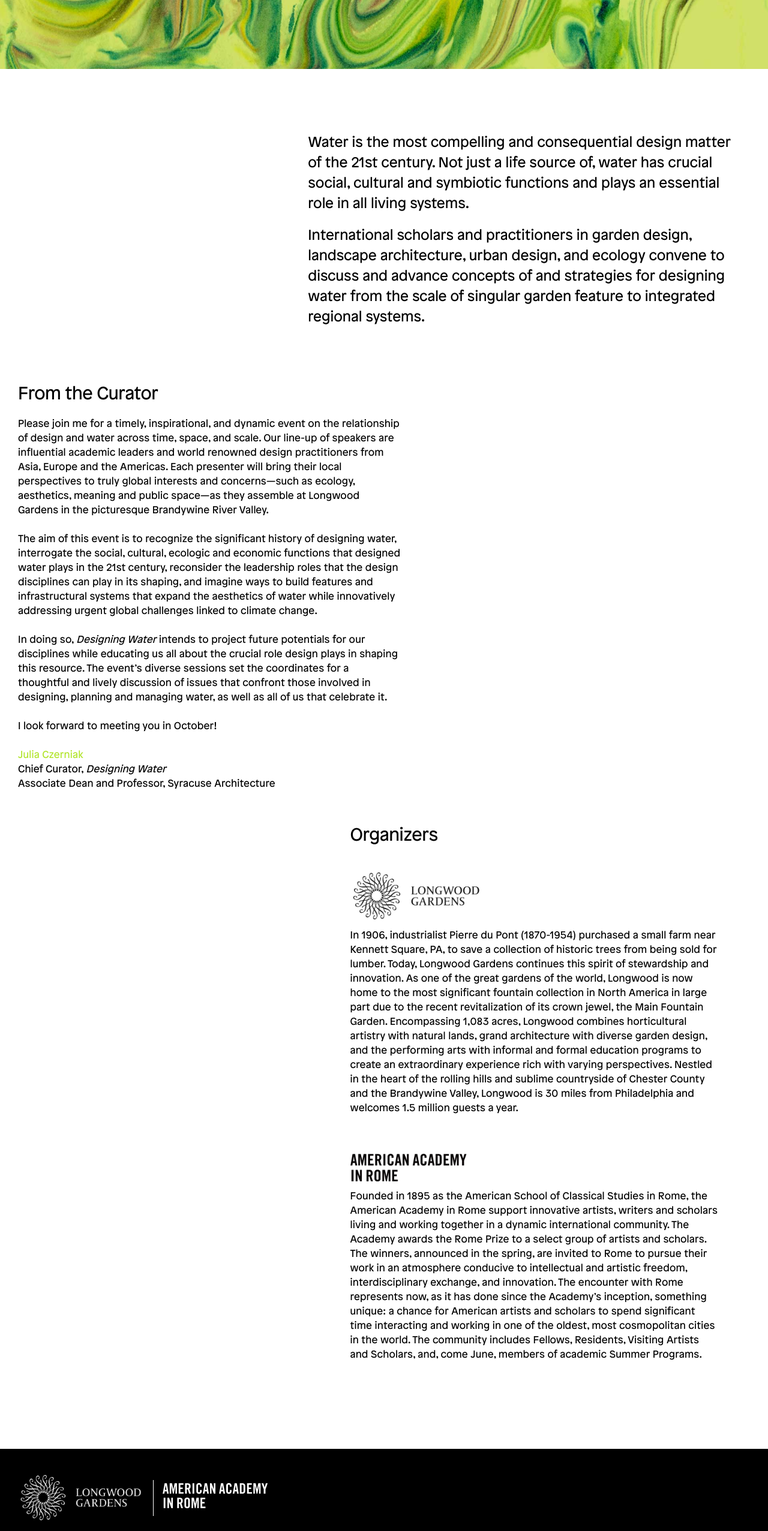
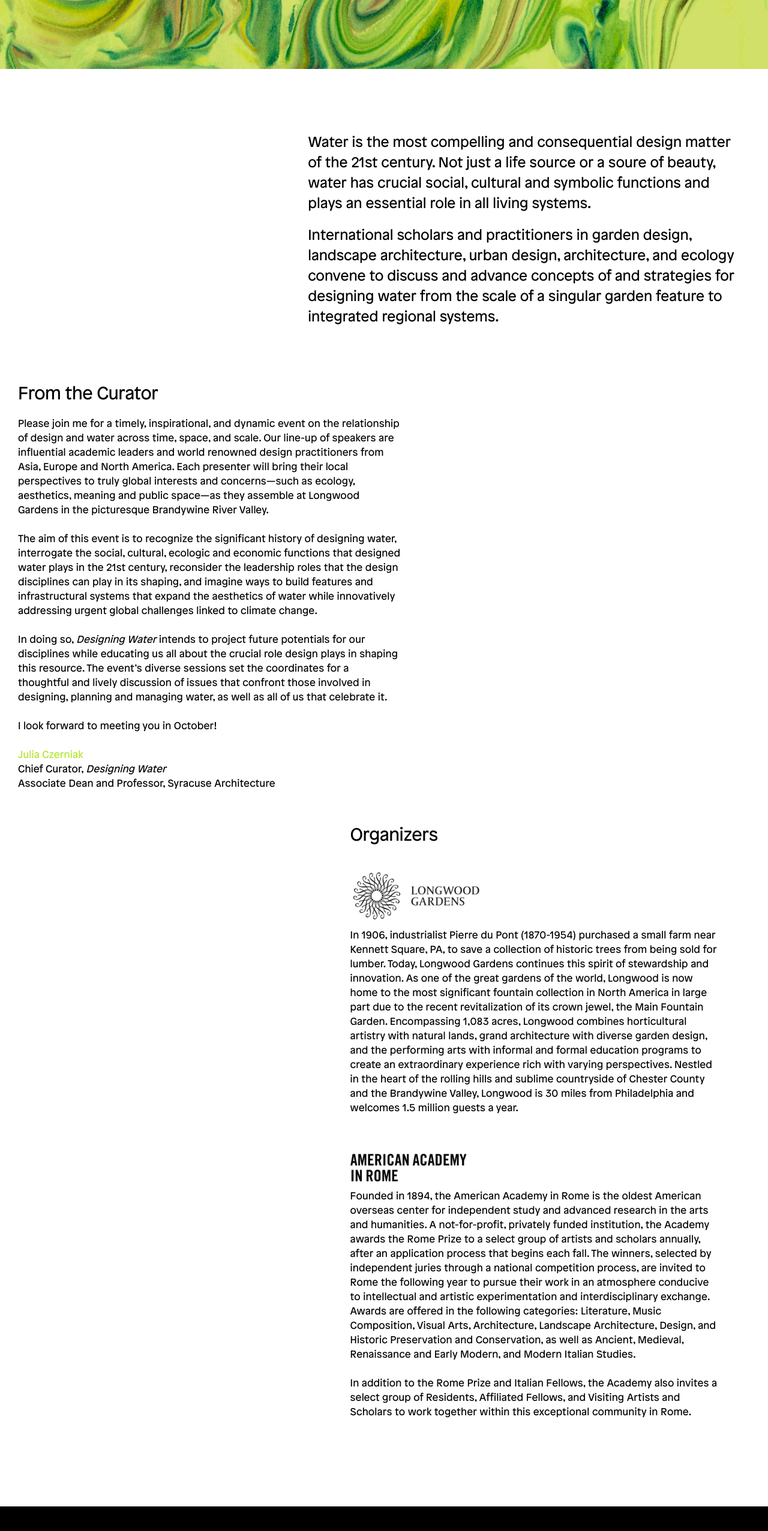
Before and after one commit to dbethala/longwood-designingwater, a React (Create React App) app: page / in a window 1280 px wide. Shown: the part 1150-3703 px from the top of the page at 60% size. Built offline with nearby package versions, Linux system fonts and the light colour scheme.

Commit message:
New dev build after latest content edits

```diff
--- a/src/Components/Pages/Home/Home.js
+++ b/src/Components/Pages/Home/Home.js
@@ -87,15 +87,15 @@ class Home extends React.Component {
                     <div className="w3-col l1 col4 intro-paragraph" style={{width: 'auto'}}>
                         <h3 className="body-paragraphs" id="home-intro-1">
                             <div id="intro-paragraph-1">Water is the most compelling and consequential design matter of
-                            the 21st century. Not just a life source of, water
-                            has crucial social, cultural and symbiotic functions and plays an
+                            the 21st century. Not just a life source or a soure of beauty, water
+                            has crucial social, cultural and symbolic functions and plays an
                             essential role in all living systems. </div>
                             <br/>
                             <div id="intro-paragraph-2">
                             International scholars and practitioners in garden design, landscape
-                            architecture, urban design, and ecology convene to
+                            architecture, urban design, architecture, and ecology convene to
                             discuss and advance concepts of and strategies for designing
-                            water from the scale of singular garden feature to integrated
+                            water from the scale of a singular garden feature to integrated
                             regional systems. </div>
                         </h3>
                     </div>
@@ -114,7 +114,7 @@ class Home extends React.Component {
                         <p className="body-paragraphs" id="home-intro-2">
                             Please join me for a timely, inspirational, and dynamic event on the relationship of design
                             and water across time, space, and scale. Our line-up of speakers are influential academic
-                            leaders and world renowned design practitioners from Asia, Europe and the Americas. Each
+                            leaders and world renowned design practitioners from Asia, Europe and North America. Each
                             presenter will bring their local perspectives to truly global interests and concerns—such as
                             ecology, aesthetics, meaning and public space—as they assemble at Longwood Gardens in the
                             picturesque Brandywine River Valley.
@@ -184,17 +184,17 @@ class Home extends React.Component {
                         <div className="aar-description">
                             <img src={AARLogo} className="logo" id="homePageOrganizerAARLogo"/>
                             <p className="organizer-description" id="aarDescText">
-                                Founded in 1895 as the American School of Classical Studies in Rome, the American
-                                Academy in Rome support innovative artists, writers and scholars living and working
-                                together in a dynamic international community.
-                                The Academy awards the Rome Prize to a select group of artists and scholars. The
-                                winners, announced in the spring, are invited to Rome to pursue their work in an
-                                atmosphere conducive to intellectual and artistic freedom, interdisciplinary exchange,
-                                and innovation. The encounter with Rome represents now, as it has done since the
-                                Academy’s inception, something unique: a chance for American artists and scholars to
-                                spend significant time interacting and working in one of the oldest, most cosmopolitan
-                                cities in the world. The community includes Fellows, Residents, Visiting Artists and
-                                Scholars, and, come June, members of academic Summer Programs.
+                            Founded in 1894, the American Academy in Rome is the oldest American overseas center for independent study and advanced research in
+                            the arts and humanities. A not-for-profit, privately funded institution, the Academy awards the Rome Prize to a select group of artists and
+                            scholars annually, after an application process that begins each fall. The winners, selected by independent juries through a national
+                            competition process, are invited to Rome the following year to pursue their work in an atmosphere conducive to intellectual and
+                            artistic experimentation and interdisciplinary exchange. Awards are offered in the following categories: Literature, Music Composition,
+                            Visual Arts, Architecture, Landscape Architecture, Design, and Historic Preservation and Conservation, as well as Ancient, Medieval,
+                            Renaissance and Early Modern, and Modern Italian Studies.
+                            <br /> <br />
+                            In addition to the Rome Prize and Italian Fellows, the Academy also invites a select group of Residents, Affiliated Fellows,
+                            and Visiting Artists and Scholars to work together within this exceptional community in Rome.
+
                             </p>
                         </div>
                     </div>
--- a/src/Components/Pages/Venue/Venue.js
+++ b/src/Components/Pages/Venue/Venue.js
@@ -261,8 +261,7 @@ class Venue extends React.Component {
                             <div className="w3-col l1 venue-body-meals" style={{width: 'auto'}}>
                                 <h2 className="venue-body-paragraph-5-title"><a name="meals">Meals</a></h2>
                                 <p className="venue-meals-paragraph">
-                                Registration includes a four-course dinner in Longwood's Conservatory on the evening of October 17, continental breakfast on the morning of October 18, and a buffet lunch on October 18. <br/> <br/>Please alert us to any food allergies or dietary restrictions as you register.
-If you have any special accommodations we should be aware of to ensure you have a wonderful experience during <i>Designing Water</i>, please note these as you register.
+                                Registration includes a buffet dinner in Longwood's Conservatory on the evening of October 17, continental breakfast on the morning of October 18, and a buffet lunch on October 18.
                                 </p>
                             </div>
                             <div className="w3-col l1"></div>
```
Also changed, not shown: src/Components/Pages/Schedule/Schedule.js (+17 -19 lines), src/Components/Pages/Speakers/Speaker.js (+16 -25 lines), src/Components/Assets/Speaker Images/Geuze.jpg (added), src/Components/Assets/Speaker Images/Lister.jpg (added), 19 other files (tests, documents, lock files or other folders).
